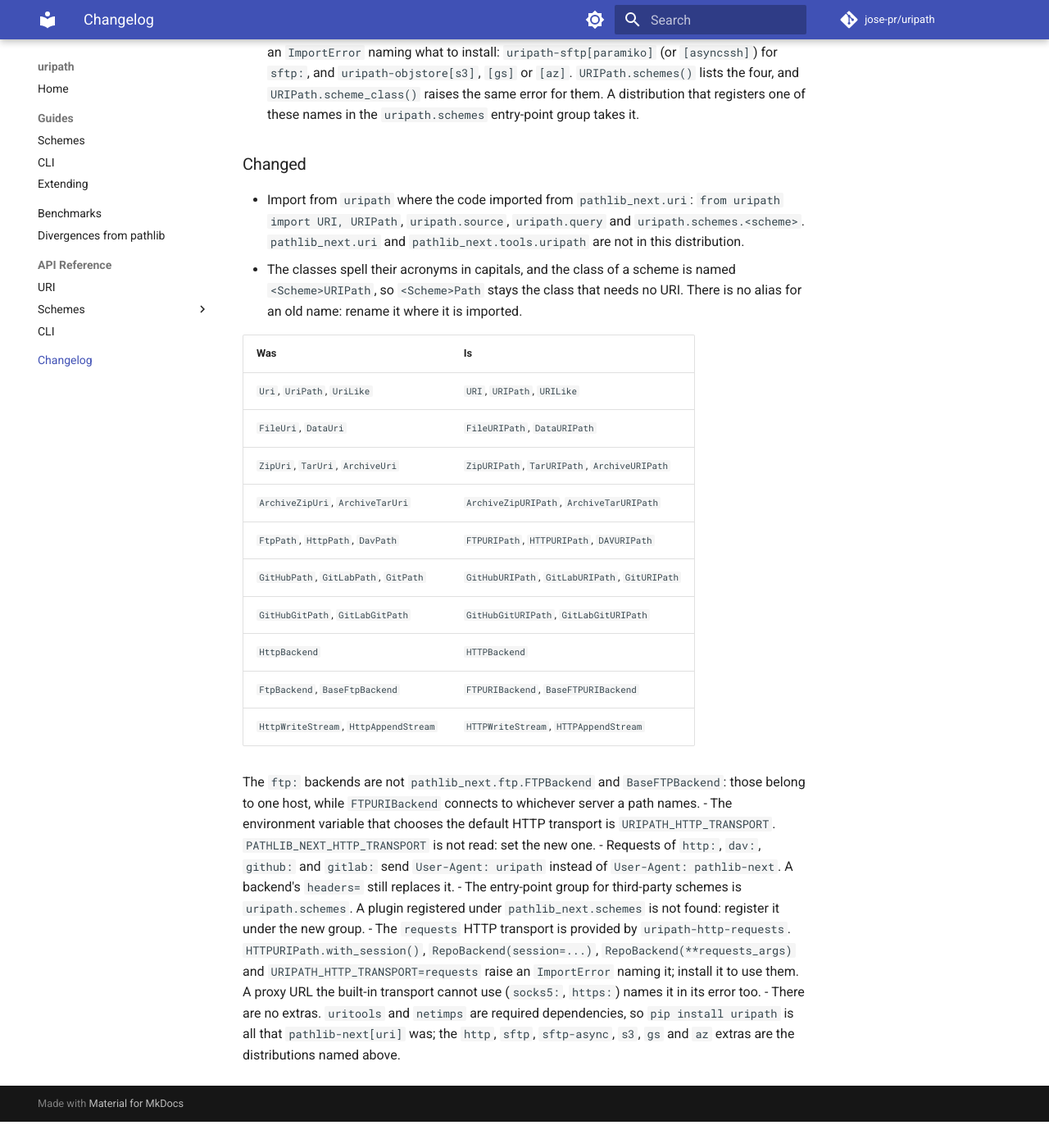
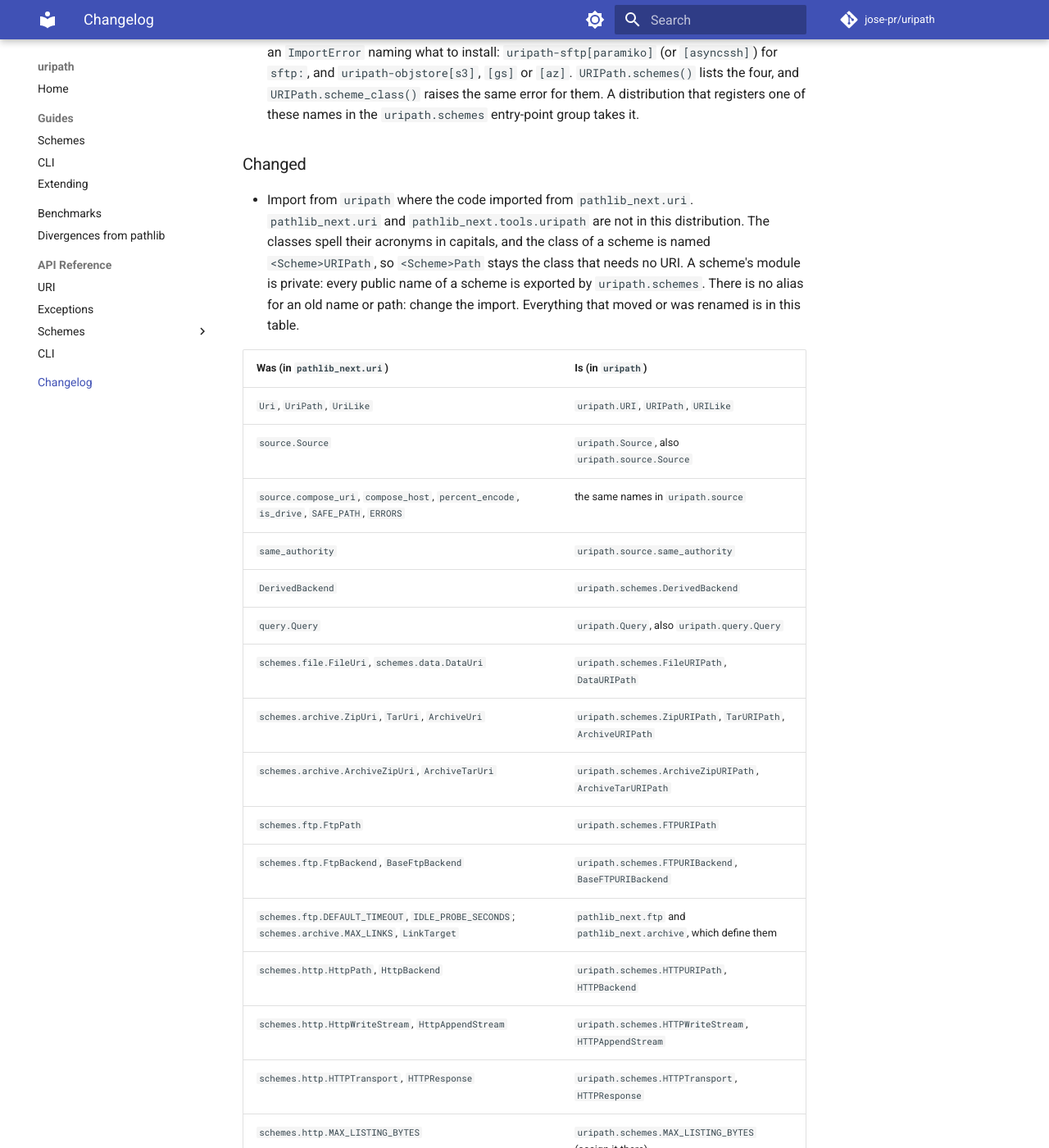
Before and after one commit to jose-pr/uripath, an MkDocs documentation site: the page built from docs/changelog.md, in a window 1280 px wide and 1400 px high, scrolled down 602 px. Shown: the whole window at 82% size. Built offline with MkDocs 1.6.1 and Material for MkDocs 9.7.7, drawn with Linux system fonts in a browser that asks for light colours; comment, search, counter and statistics services are not loaded; before the commit the page ends 1970 px from its top, so only the background shows below that; some of the changed text lies outside the part shown.

Commit message:
feat: URIPathError, URISyntaxError and UnsupportedSchemeError in uripath.exceptions

```diff
--- a/CHANGELOG.md
+++ b/CHANGELOG.md
@@ -26,30 +26,51 @@
 
 ### Changed
 
-- Import from `uripath` where the code imported from `pathlib_next.uri`:
-  `from uripath import URI, URIPath`, `uripath.source`, `uripath.query` and
-  `uripath.schemes.<scheme>`. `pathlib_next.uri` and `pathlib_next.tools.uripath`
-  are not in this distribution.
-- The classes spell their acronyms in capitals, and the class of a scheme is
-  named `<Scheme>URIPath`, so `<Scheme>Path` stays the class that needs no URI.
-  There is no alias for an old name: rename it where it is imported.
+- Import from `uripath` where the code imported from `pathlib_next.uri`.
+  `pathlib_next.uri` and `pathlib_next.tools.uripath` are not in this
+  distribution. The classes spell their acronyms in capitals, and the class of a
+  scheme is named `<Scheme>URIPath`, so `<Scheme>Path` stays the class that needs
+  no URI. A scheme's module is private: every public name of a scheme is
+  exported by `uripath.schemes`. There is no alias for an old name or path:
+  change the import. Everything that moved or was renamed is in this table.
 
-  | Was | Is |
+  | Was (in `pathlib_next.uri`) | Is (in `uripath`) |
   | --- | --- |
-  | `Uri`, `UriPath`, `UriLike` | `URI`, `URIPath`, `URILike` |
-  | `FileUri`, `DataUri` | `FileURIPath`, `DataURIPath` |
-  | `ZipUri`, `TarUri`, `ArchiveUri` | `ZipURIPath`, `TarURIPath`, `ArchiveURIPath` |
-  | `ArchiveZipUri`, `ArchiveTarUri` | `ArchiveZipURIPath`, `ArchiveTarURIPath` |
-  | `FtpPath`, `HttpPath`, `DavPath` | `FTPURIPath`, `HTTPURIPath`, `DAVURIPath` |
-  | `GitHubPath`, `GitLabPath`, `GitPath` | `GitHubURIPath`, `GitLabURIPath`, `GitURIPath` |
-  | `GitHubGitPath`, `GitLabGitPath` | `GitHubGitURIPath`, `GitLabGitURIPath` |
-  | `HttpBackend` | `HTTPBackend` |
-  | `FtpBackend`, `BaseFtpBackend` | `FTPURIBackend`, `BaseFTPURIBackend` |
-  | `HttpWriteStream`, `HttpAppendStream` | `HTTPWriteStream`, `HTTPAppendStream` |
+  | `Uri`, `UriPath`, `UriLike` | `uripath.URI`, `URIPath`, `URILike` |
+  | `source.Source` | `uripath.Source`, also `uripath.source.Source` |
+  | `source.compose_uri`, `compose_host`, `percent_encode`, `is_drive`, `SAFE_PATH`, `ERRORS` | the same names in `uripath.source` |
+  | `same_authority` | `uripath.source.same_authority` |
+  | `DerivedBackend` | `uripath.schemes.DerivedBackend` |
+  | `query.Query` | `uripath.Query`, also `uripath.query.Query` |
+  | `schemes.file.FileUri`, `schemes.data.DataUri` | `uripath.schemes.FileURIPath`, `DataURIPath` |
+  | `schemes.archive.ZipUri`, `TarUri`, `ArchiveUri` | `uripath.schemes.ZipURIPath`, `TarURIPath`, `ArchiveURIPath` |
+  | `schemes.archive.ArchiveZipUri`, `ArchiveTarUri` | `uripath.schemes.ArchiveZipURIPath`, `ArchiveTarURIPath` |
+  | `schemes.ftp.FtpPath` | `uripath.schemes.FTPURIPath` |
+  | `schemes.ftp.FtpBackend`, `BaseFtpBackend` | `uripath.schemes.FTPURIBackend`, `BaseFTPURIBackend` |
+  | `schemes.ftp.DEFAULT_TIMEOUT`, `IDLE_PROBE_SECONDS`; `schemes.archive.MAX_LINKS`, `LinkTarget` | `pathlib_next.ftp` and `pathlib_next.archive`, which define them |
+  | `schemes.http.HttpPath`, `HttpBackend` | `uripath.schemes.HTTPURIPath`, `HTTPBackend` |
+  | `schemes.http.HttpWriteStream`, `HttpAppendStream` | `uripath.schemes.HTTPWriteStream`, `HTTPAppendStream` |
+  | `schemes.http.HTTPTransport`, `HTTPResponse` | `uripath.schemes.HTTPTransport`, `HTTPResponse` |
+  | `schemes.http.MAX_LISTING_BYTES` | `uripath.schemes.MAX_LISTING_BYTES` (assign it there) |
+  | `schemes.http.DEFAULT_TIMEOUT` | none: the default is the `timeout=` of the backend, `(10, 60)` |
+  | `schemes.archive._base.MEMBER_SPOOL_BYTES` | `uripath.schemes.MEMBER_SPOOL_BYTES` |
+  | `schemes.dav.DavPath` | `uripath.schemes.DAVURIPath` |
+  | `schemes.github.GitHubPath`, `RepoBackend`; `schemes._gitrepo.BaseRepoBackend` | `uripath.schemes.GitHubURIPath`, `RepoBackend`, `BaseRepoBackend` |
+  | `schemes.gitlab.GitLabPath` | `uripath.schemes.GitLabURIPath` |
+  | `schemes.git.GitPath`, `GitHubGitPath`, `GitLabGitPath` | `uripath.schemes.GitURIPath`, `GitHubGitURIPath`, `GitLabGitURIPath` |
+  | `schemes.github.InsecureTransportWarning` (also in `schemes.gitlab`) | `uripath.exceptions.InsecureTransportWarning` |
 
   The `ftp:` backends are not `pathlib_next.ftp.FTPBackend` and `BaseFTPBackend`:
   those belong to one host, while `FTPURIBackend` connects to whichever server a
   path names.
+- Text that is not a URI raises `URISyntaxError` where it raised a bare
+  `ValueError`: a port outside 0-65535, a malformed host or IPv6 address,
+  `Source.from_str()` of text with a path, a `git:` URI on a host with no
+  provider, a `zip:` URI without the scheme of its archive. It is a subclass of
+  `ValueError`, so `except ValueError` still catches it. `URIPath.scheme_class()`
+  of a scheme nobody registered raises `UnsupportedSchemeError`, also a
+  `ValueError`. Both derive from `URIPathError`, which `uripath` exports with
+  them; a caller's bad argument stays a plain `ValueError` or `TypeError`.
 - The environment variable that chooses the default HTTP transport is
   `URIPATH_HTTP_TRANSPORT`. `PATHLIB_NEXT_HTTP_TRANSPORT` is not read: set the
   new one.
--- a/mkdocs.yml
+++ b/mkdocs.yml
@@ -32,6 +32,7 @@
   - Divergences from pathlib: divergences.md
   - API Reference:
       - URI: api/uri.md
+      - Exceptions: api/exceptions.md
       - Schemes:
           - "file: and data:": api/schemes/local.md
           - "http: and dav:": api/schemes/http.md
```
Also changed, not shown: docs/api/exceptions.md (added, +10 -0 lines), docs/guides/extending.md (+1 -1 lines), docs/guides/schemes.md (+1 -1 lines), src/uripath/AGENTS.md (+31 -14 lines), src/uripath/__init__.py (+11 -1 lines), src/uripath/source/_parse.py (+11 -6 lines), src/uripath/source/_source.py (+5 -3 lines), 10 other files.
